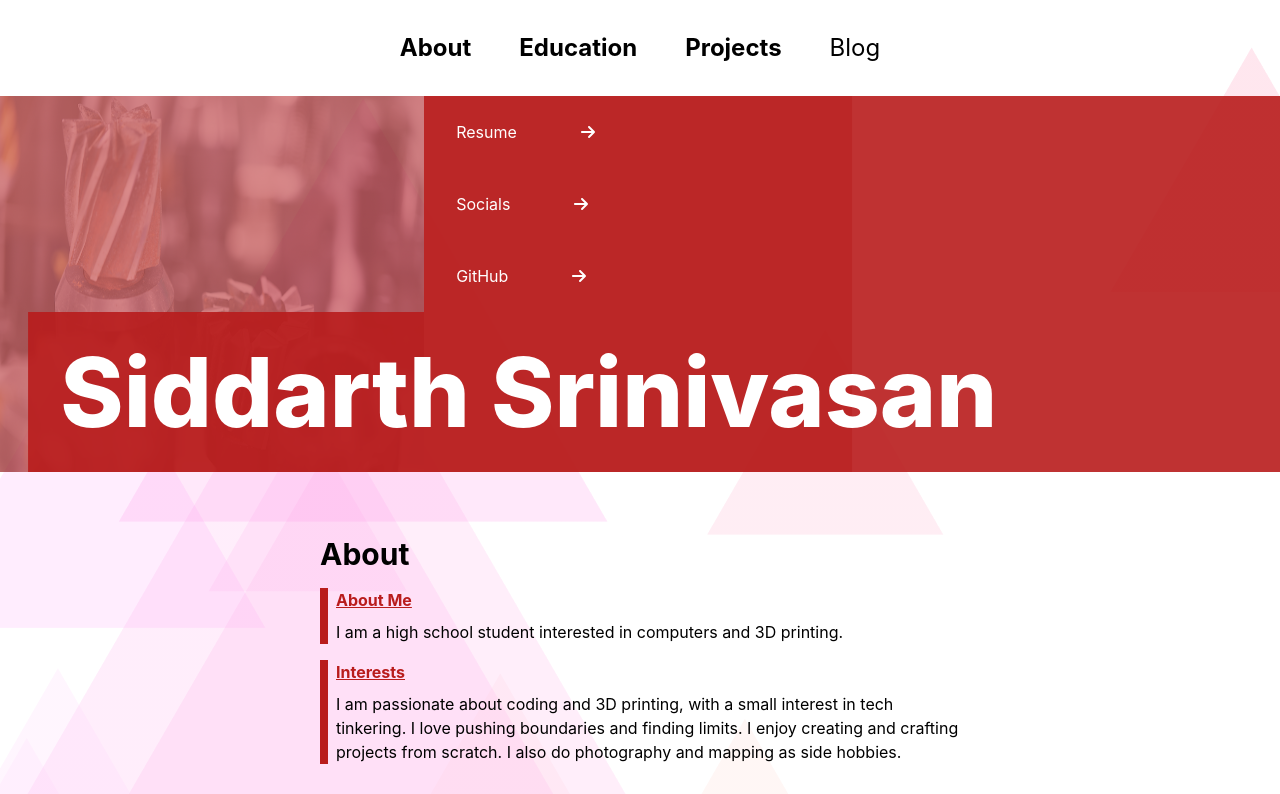
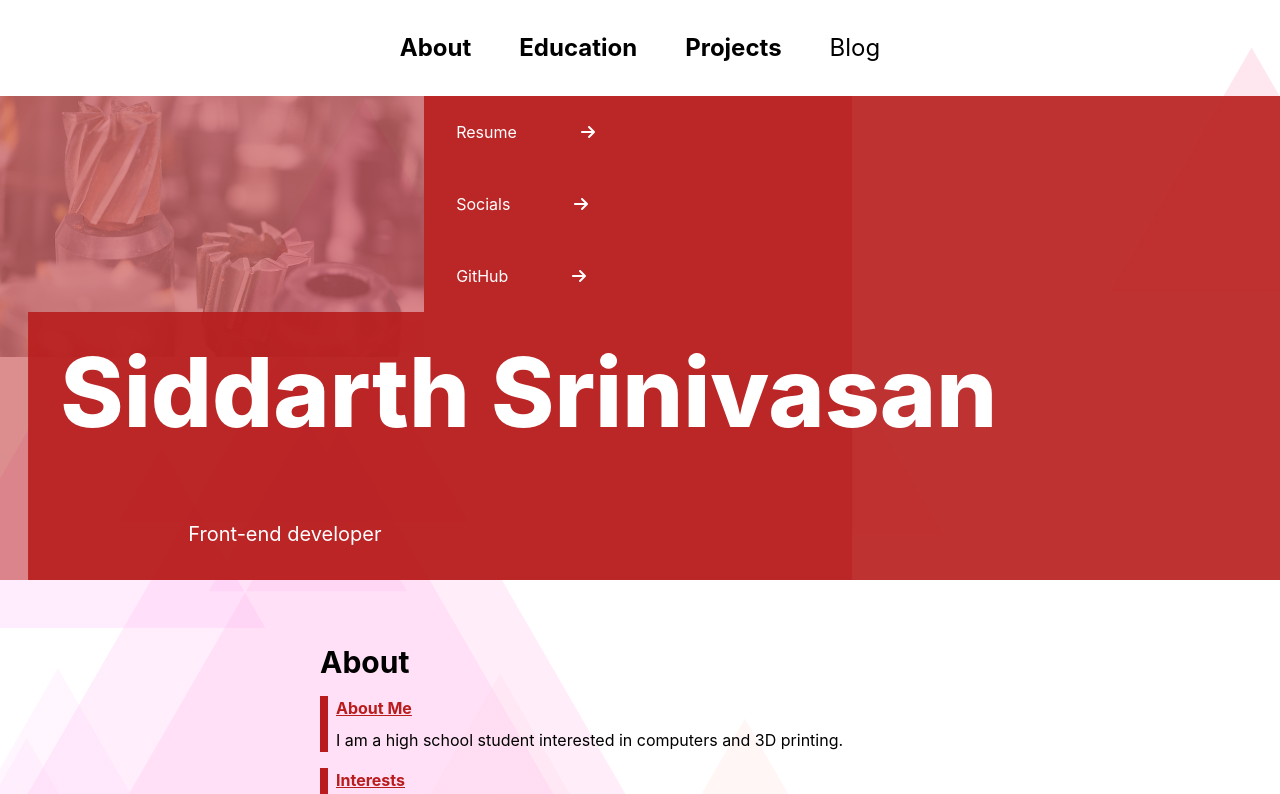
Before and after one commit to sidgames5/portfolio, a React (Create React App) app: page / in a window 1280 px wide. Shown: the top 794 px of the page. Built offline with nearby package versions, Linux system fonts and the light colour scheme.

Commit message:
minor tweaks

```diff
--- a/src/Section1.jsx
+++ b/src/Section1.jsx
@@ -29,10 +29,10 @@ export default function Section1() {
                     <img
                         src="main-tools-7.jpg"
                         alt="Stuff"
-                        className="w-full h-full"
+                        className="w-full h-auto"
                     />
                 </div>
-                <div className="bg-red-700 bg-opacity-50 -translate-x-1/2">
+                <div className="bg-red-700 bg-opacity-50 -translate-x-1/2 h-fit">
                     <div className="flex flex-col bg-red-700 bg-opacity-90 w-full translate-x-1/2">
                         <FancyLink to="#">Resume</FancyLink>
                         <FancyLink to="#">Socials</FancyLink>
@@ -44,6 +44,9 @@ export default function Section1() {
                         <h1 className="text-8xl font-extrabold">
                             Siddarth Srinivasan
                         </h1>
+                        <p className="ml-32 mt-20 text-xl">
+                            Front-end developer
+                        </p>
                     </div>
                 </div>
             </div>
```
